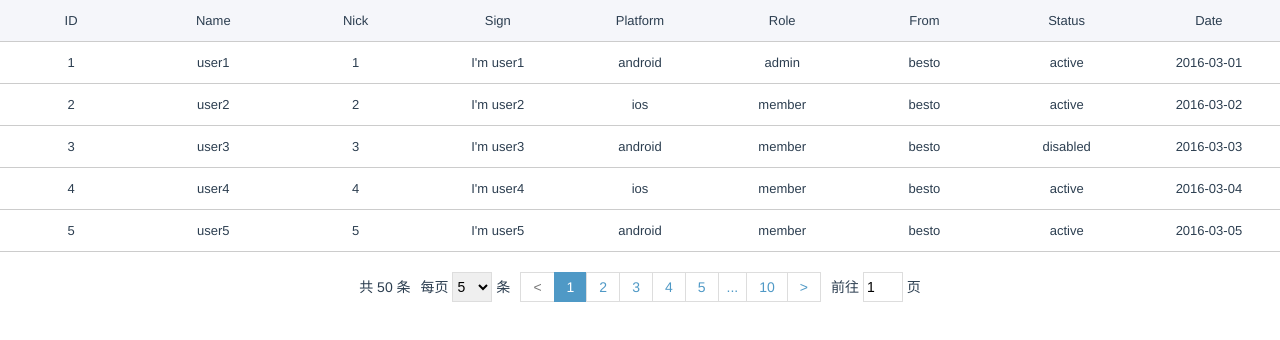
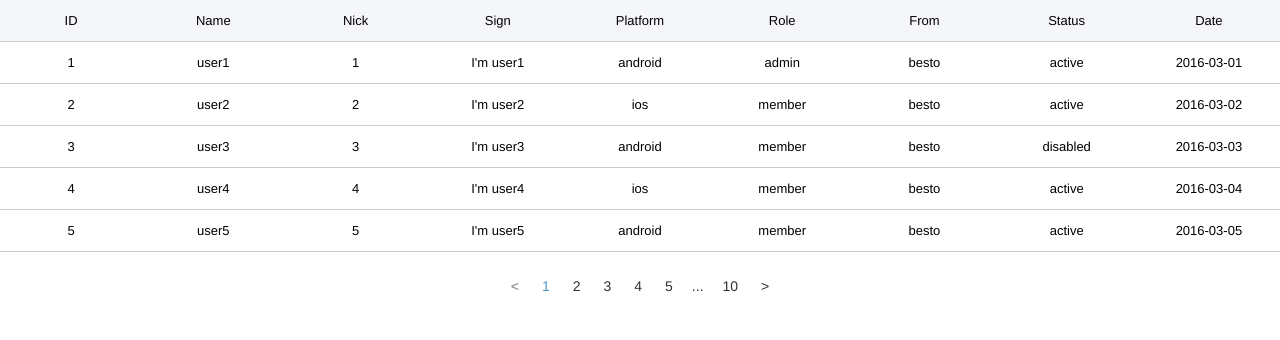
Before and after one commit to AidenChen/vue-paginator, a Vue app: page / in a window 1280 px wide. Shown: the top 340 px of the page. Built offline with nearby package versions, Linux system fonts and the light colour scheme; data requests are answered from the project's data file.

Commit message:
支持背景及组件自定义

```diff
--- a/src/App.vue
+++ b/src/App.vue
@@ -17,6 +17,5 @@ export default {
   -webkit-font-smoothing: antialiased;
   -moz-osx-font-smoothing: grayscale;
   height: 100%;
-  color: #2c3e50;
 }
 </style>
--- /dev/null
+++ b/src/assets/scss/base.scss
@@ -0,0 +1,4 @@
+$color-black: #303133;
+$color-blue: #4f99c6;
+
+$size-normal: 14px;
--- a/src/components/Paginator/Demo.vue
+++ b/src/components/Paginator/Demo.vue
@@ -29,7 +29,16 @@
       </tbody>
     </table>
     <div class="paginator-demo__paginator">
-      <paginator :page-index="pageIndex" :page-size="pageSize" :total="total" :page-length="pageLength" :page-sizes="pageSizes" @page-changed="handlePageChanged"/>
+      <paginator
+        :page-index="pageIndex"
+        :page-size="pageSize"
+        :total="total"
+        :page-length="pageLength"
+        :page-sizes="pageSizes"
+        :layout="'pager'"
+        :background="false"
+        @page-changed="handlePageChanged"
+      />
     </div>
   </div>
 </template>
--- a/src/components/Paginator/Paginator.vue
+++ b/src/components/Paginator/Paginator.vue
@@ -1,18 +1,18 @@
 <template>
   <div class="paginator">
-    <div class="paginator__comment paginator__total">
+    <div class="paginator__comment paginator__total" v-if="layout.indexOf('total') !== -1">
       共
       {{total}}
       条
     </div>
-    <div class="paginator__comment paginator__sizer">
+    <div class="paginator__comment paginator__sizer" v-if="layout.indexOf('sizer') !== -1">
       每页
       <select v-model="currentSize">
         <option v-for="(size, index) in pageSizes" :key="index">{{size}}</option>
       </select>
       条
     </div>
-    <ul class="paginator__pager">
+    <ul class="paginator__pager" :class="{'paginator__pager--background': background}">
       <li class="paginator__number" :class="{'paginator__number--disabled': pageIndex === 1}" @click="prevPage()">
         &lt;
       </li>
@@ -24,7 +24,7 @@
         &gt;
       </li>
     </ul>
-    <div class="paginator__comment paginator__jumper">
+    <div class="paginator__comment paginator__jumper" v-if="layout.indexOf('jumper') !== -1">
       前往
       <input type="text" v-model="currentIndex" @keyup="jumpToPage($event)"/>
       页
@@ -77,6 +77,19 @@ export default {
       type: Array,
       default() {
         return [10, 20, 30, 40, 50];
+      }
+    },
+    // 组件布局
+    layout: {
+      type: String,
+      default() {
+        return 'total, sizer, pager, jumper';
+      }
+    },
+    background: {
+      type: Boolean,
+      default() {
+        return false;
       }
     }
   },
@@ -204,6 +217,8 @@ export default {
 </script>
 
 <style lang="scss">
+@import '../../assets/scss/base.scss';
+
 .paginator:after {
   content: ' ';
   display: block;
@@ -223,6 +238,20 @@ export default {
   font-size: 0;
 }
 
+.paginator__pager--background {
+  .paginator__number {
+    border: 1px solid #dddddd;
+  }
+  .paginator__number--active {
+    background-color: $color-blue;
+    border-color: $color-blue;
+    color: #ffffff;
+  }
+  .paginator__number--active:hover {
+    color: #ffffff;
+  }
+}
+
 .paginator__number {
   display: inline-block;
   position: relative;
@@ -231,9 +260,8 @@ export default {
   padding: 6px 12px;
   margin-left: -1px;
   cursor: pointer;
-  border: 1px solid #ddd;
-  color: #4f99c6;
-  font-size: 14px;
+  color: $color-black;
+  font-size: $size-normal;
   line-height: 16px;
 }
 
@@ -242,7 +270,7 @@ export default {
 }
 
 .paginator__number:hover {
-  color: #4f99c6;
+  color: $color-blue;
 }
 
 .paginator__number--separated {
@@ -252,32 +280,32 @@ export default {
 }
 
 .paginator__number--separated:hover {
+  color: $color-black;
   background: none;
 }
 
 .paginator__number--active {
-  background-color: #4f99c6;
-  border-color: #4f99c6;
-  color: #fff;
+  cursor: default;
+  color: $color-blue;
 }
 
 .paginator__number--active:hover {
-  color: #fff;
+  color: $color-blue;
 }
 
 .paginator__number--disabled {
   cursor: not-allowed;
-  color: #777;
+  color: #777777;
 }
 
 .paginator__number--disabled:hover {
-  color: #777;
+  color: #777777;
 }
 
 .paginator__comment {
   float: left;
   height: 30px;
-  font-size: 14px;
+  font-size: $size-normal;
   line-height: 30px;
 }
 
@@ -288,7 +316,7 @@ export default {
   height: 30px;
   box-sizing: border-box;
   vertical-align: top;
-  border: 1px solid #ddd;
+  border: 1px solid #dddddd;
   outline: none;
 }
 
```
